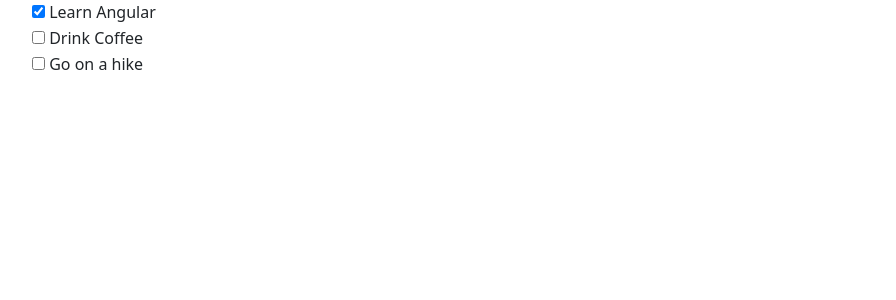
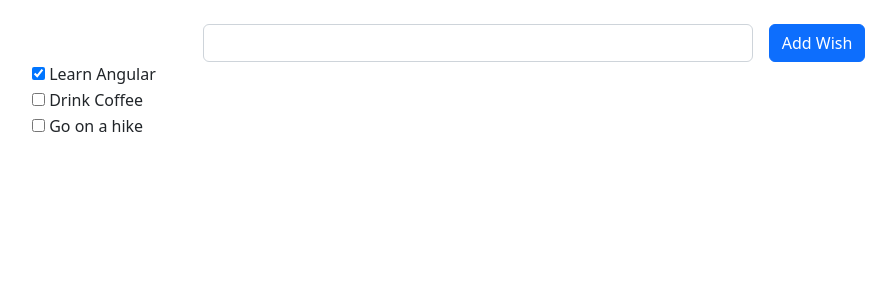
Before and after one commit to lakshmi-b01/angular-wishlist, an Angular app: page / in a window 1280 px wide. Shown: the top 300 px of the page, without its empty margins (106-1002 px from the left). Built offline with nearby package versions, Linux system fonts and the light colour scheme.

Commit message:
created form to submit wishes

```diff
--- a/src/app/app.component.html
+++ b/src/app/app.component.html
@@ -1,4 +1,19 @@
 <div class="container">
+
+    <form class="row mt-3 gx-3 gy-2 align-items-center justify-content-center">
+        <div class="col-sm-6">
+          <label class="visually-hidden" for="specificSizeInputName">Wish</label>
+          <input type="text" name="new-wish-text" class="form-control" [(ngModel)]="newWishText">
+        </div>
+        <div class="col-auto">
+          <button
+            type="submit"
+            class="btn btn-primary"
+            (click)="$event.preventDefault(); addNewWish() "
+          >Add Wish</button>
+        </div>
+      </form>
+
     <div *ngIf="items.length === 0; else showItems">
         There are no wishes in the list.
     </div>
--- a/src/app/app.component.ts
+++ b/src/app/app.component.ts
@@ -2,11 +2,12 @@
 import { RouterOutlet } from '@angular/router';
 import { WishItem } from '../shared/models/wishItem';
 import { CommonModule } from '@angular/common';
+import { FormsModule } from '@angular/forms';
 
 @Component({
   selector: 'app-root',
   standalone: true,
-  imports: [RouterOutlet, CommonModule],
+  imports: [RouterOutlet, CommonModule, FormsModule],
   templateUrl: './app.component.html',
   styleUrl: './app.component.css'
 })
@@ -18,6 +19,13 @@
   ];
   title = 'wishlist';
 
+  newWishText = '';
+
+  addNewWish(){
+    this.items.push(new WishItem(this.newWishText));
+    this.newWishText = '';
+  }
+
   toggleItem(item : WishItem){
     item.isComplete = !item.isComplete;
     console.log(item);
```
